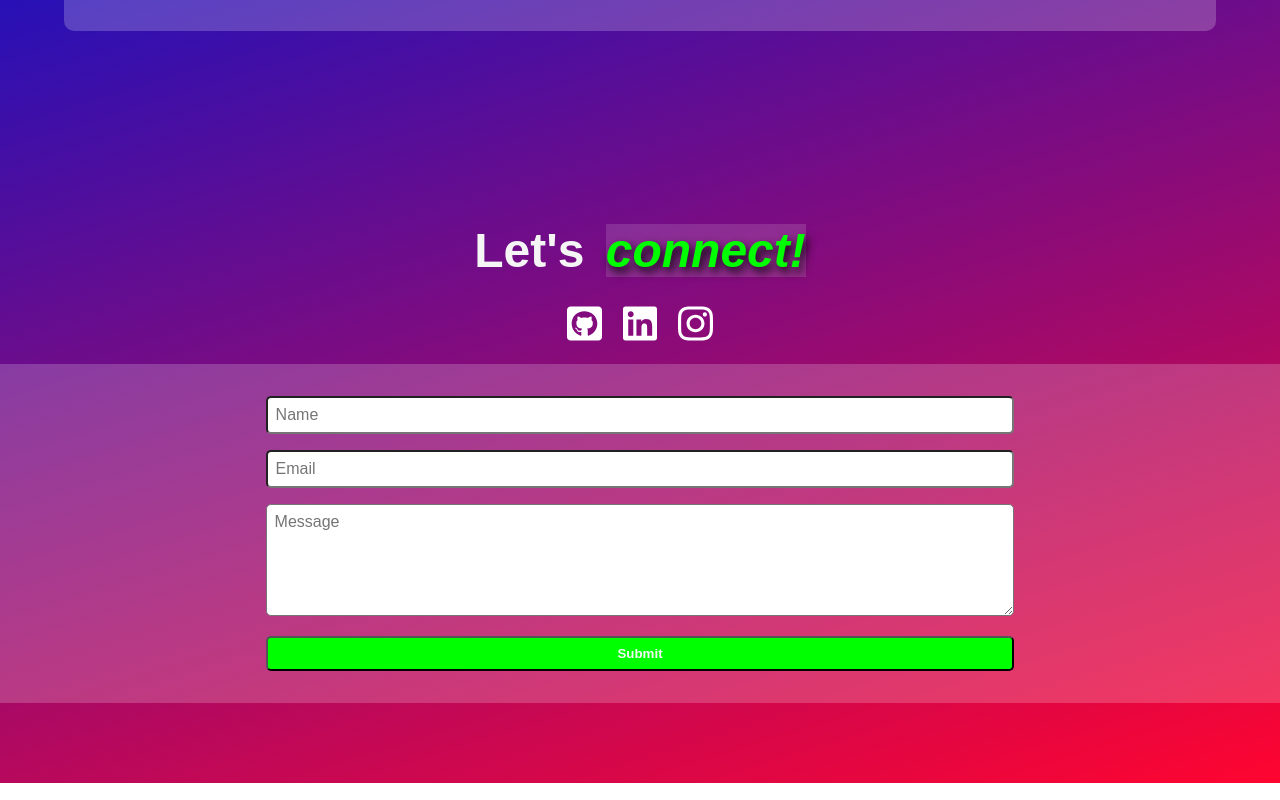
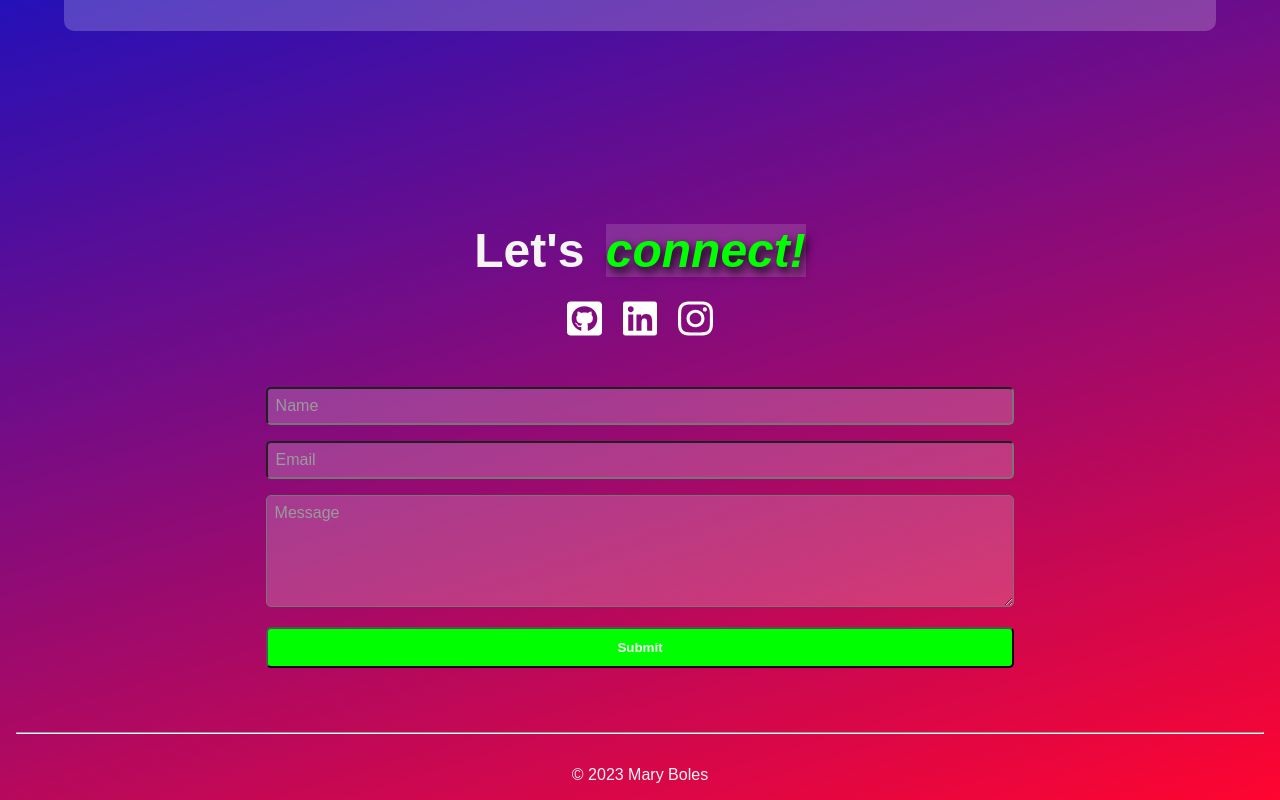
Before and after one commit to ma-boles/developer-portfolio, a React (Create React App) app: page / in a window 1280 px wide. Shown: the part 2956-3756 px from the top of the page. Built offline with nearby package versions, Linux system fonts and the light colour scheme.

Commit message:
git commit -m "updates to contact form"

```diff
--- a/src/components/Contact.js
+++ b/src/components/Contact.js
@@ -19,23 +19,23 @@ export default function Contact () {
         const newErrors = {};
 
         if(!formData.name.trim()) {
-            newErrors.name = "Name is required";
+            newErrors.name = "* Name is required";
         }
 
         if(!formData.email.trim()) {
-            newErrors.email = "Email is required";
+            newErrors.email = "* Email is required";
         } else if(
             !/^[a-zA-Z0-9._-]+@[a-zA-Z0-9.-]+\.[a-zA-Z]{2,4}$/.test(
                 formData.email
             )
         ) {
-            newErrors.email = "Invalid email address";
+            newErrors.email = "* Invalid email address";
         }
 
         if(!formData.message.trim()) {
-            newErrors.message = "Message is required";
+            newErrors.message = "* Message is required";
         } else if (formData.message.length < 10) {
-            newErrors.message = "Message should be at least 10 characters long";
+            newErrors.message = "* Message should be at least 10 characters long";
         }
 
         setErrors(newErrors);
@@ -99,9 +99,9 @@ export default function Contact () {
                         <button type="submit" className="form--button">Submit</button>
                     </div>
                 </form>
-
+                <hr className="hr--contact" />
             </div>
-
+            <p className="copyright--contact">&copy; 2023 Mary Boles</p>
         </section>
 
     );
--- a/src/styles/Contact.css
+++ b/src/styles/Contact.css
@@ -17,54 +17,11 @@
     font-weight: bold;
 }
 
-.form--container {
-    display: block;
-    background-color: rgba(255, 255, 255, 0.197);
-    margin-bottom: 5rem;
-    padding: 1rem;
-}
-
-input {
-    width: 60%;
-    flex-wrap: wrap;
-    margin-top: 1rem;
-    font-size: 1rem;
-    padding: .5rem;
-    color: black;
-    border-radius: 5px;
-}
-
-textarea {
-    width: 60%;
-    height: 7rem;
-    font-size: 1rem;
-    padding: .5rem;
-    margin-top: 1rem;
-    color: black;
-    border-radius: 5px;
-}
-
-.form--button {
-    width: 60%;
-    margin: 1rem;
-    padding: .5rem;
-    border-radius: 5px;
-    color: whitesmoke;
-    background-color: rgb(0,255,0);
-    font-weight: 700;
-    cursor: pointer;
-}
-
-.form--button:hover {
-    background-color: whitesmoke;
-    color: rgb(0, 255, 0);
-}
-
 .socialMedia  {
     background-color: transparent;
     width: 18em;
     padding-left: 1em;
-    margin: 1rem auto ;
+    margin: .7rem auto ;
     color: whitesmoke;
     font-size: 1.3em;
 }
@@ -92,6 +49,68 @@ textarea {
     filter: invert(0);
 }
 
+.form--container {
+    display: block;
+    padding: 1rem;
+}
+
+input {
+    width: 60%;
+    flex-wrap: wrap;
+    margin-top: 1rem;
+    font-size: 1rem;
+    padding: .5rem;
+    color: whitesmoke;
+    border-radius: 5px;
+    background-color: rgba(255, 255, 255, 0.197);
+}
+
+textarea {
+    width: 60%;
+    height: 7rem;
+    font-size: 1rem;
+    padding: .5rem;
+    margin-top: 1rem;
+    color: whitesmoke;
+    border-radius: 5px;
+    background-color: rgba(255, 255, 255, 0.197);
+}
+
+::placeholder {
+    color: rgb(155, 155, 155);
+}
+
+.form--button {
+    width: 60%;
+    margin: 1rem auto;
+    padding: .7rem;
+    border-radius: 5px;
+    color: whitesmoke;
+    background-color: rgb(0,255,0);
+    font-weight: 700;
+    cursor: pointer;
+}
+
+.form--button:hover {
+    background-color: whitesmoke;
+    color: rgb(0, 255, 0);
+}
+
+/* error message */
+
+.error {
+    font-weight: 500;
+    margin-top: .5rem;
+}
+
+.hr--contact {
+    filter: invert(0);
+    margin-bottom: 0px;
+}
+
+.copyright--contact {
+    margin: 1rem;
+}
 /* mobile view */
 @media screen and (max-width: 425px) {
     .contact {
@@ -106,11 +125,21 @@ textarea {
         width: 100%;
         margin: 0px;
     }
+    input,
+    textarea,
+    .form--button {
+        width: 90%;
+    }
 }
 
 @media screen and (max-width: 375px){
     .contact {
         margin-top: 55%;
+    }
+    input,
+    textarea,
+    .form--button {
+        width: 95%;
     }
 }
 
@@ -118,4 +147,9 @@ textarea {
     .contact {
         margin-top: 45%;
     }
+    input,
+    textarea,
+    .form--button {
+        width: 99%;
+    }
 }
```
